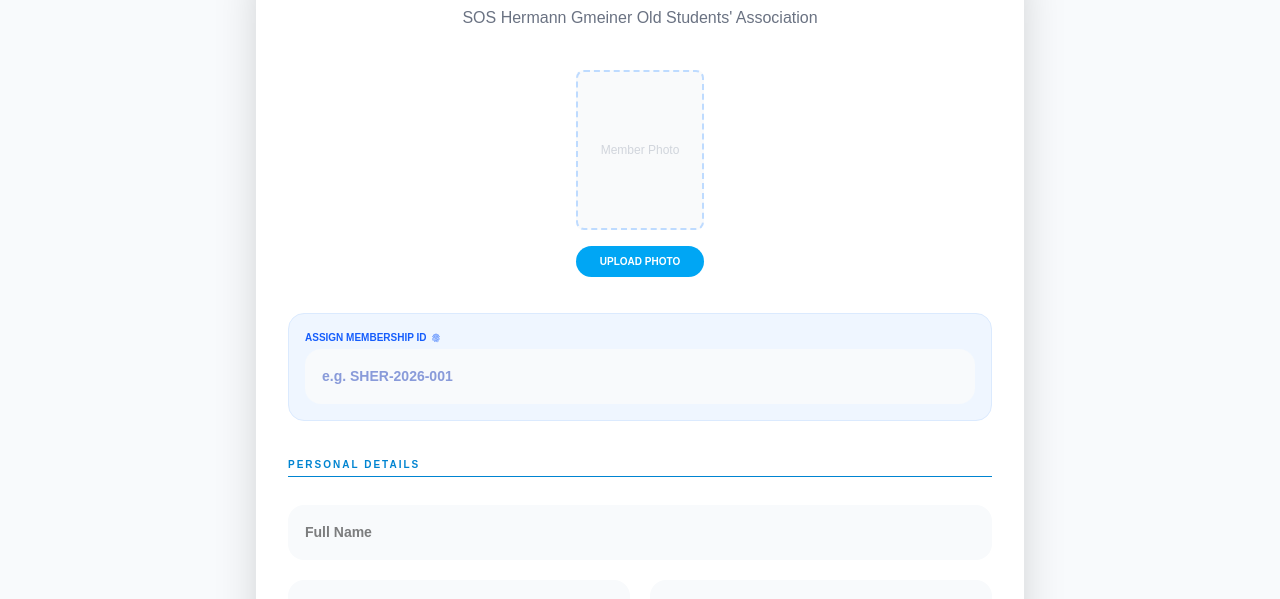
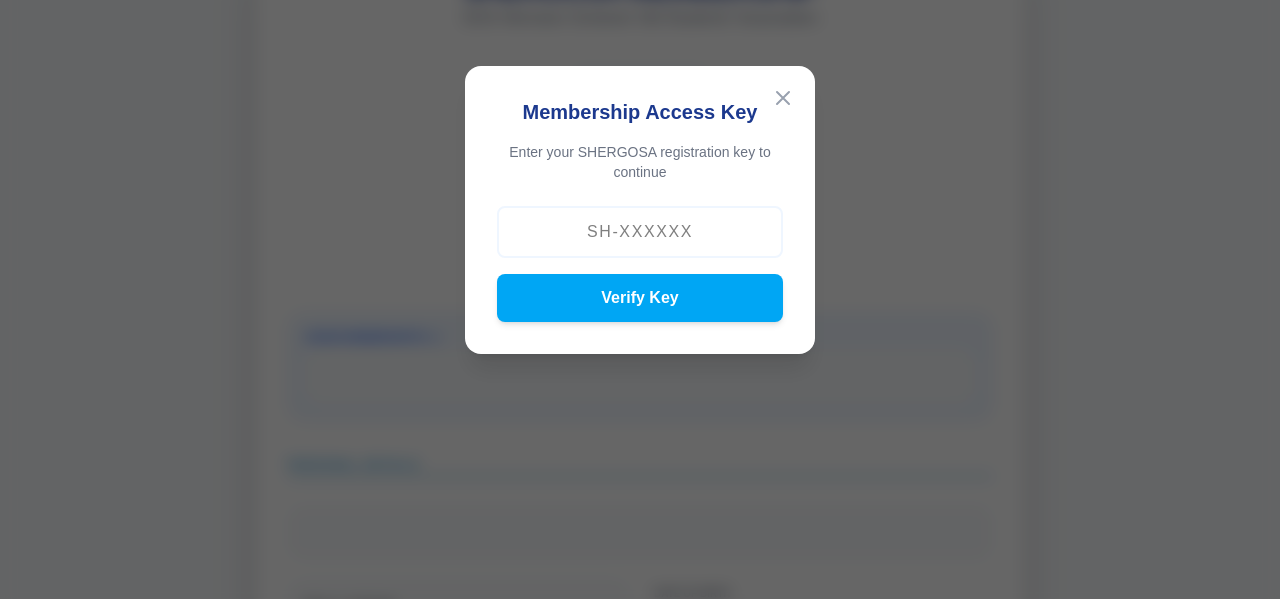
Before and after one commit to codeWithLeonard225/shergosa-alumni, a Next.js app: page /register in a window 1280 px wide. Shown: the part 190-789 px from the top of the page. Built offline with nearby package versions, Linux system fonts and the light colour scheme; no server answers.

Commit message:
advance Access Key

```diff
--- a/app/(main)/register/page.jsx
+++ b/app/(main)/register/page.jsx
@@ -2,6 +2,7 @@
 
 import { useState } from "react";
 import { db } from "@/app/lib/firebase";
+import { useRouter } from "next/navigation";
 import {
   collection, addDoc, serverTimestamp,
   query, where, getDocs
@@ -12,12 +13,58 @@
 import IDCardModal from "../../components/IDCardModal";
 
 export default function RegisterPage() {
+  const router = useRouter();
   const [error, setError] = useState("");
   const [validationErrors, setValidationErrors] = useState({});
   const [photo, setPhoto] = useState(null);
   const [photoPreview, setPhotoPreview] = useState(null);
   const [loading, setLoading] = useState(false);
   const [registeredClient, setRegisteredClient] = useState(null);
+
+  const [showKeyModal, setShowKeyModal] = useState(true);
+  const [accessKey, setAccessKey] = useState("");
+  const [keyError, setKeyError] = useState("");
+  const [verifiedKey, setVerifiedKey] = useState("");
+
+  const [autoFullname, setAutoFullname] = useState("");
+  const [autoMembershipId, setAutoMembershipId] = useState("");
+
+  const closeModal = () => {
+    router.push("/");
+  };
+  const verifyAccessKey = async () => {
+    setLoading(true);
+    setKeyError("");
+
+    try {
+      const q = query(
+        collection(db, "reg_codes"),
+        where("code", "==", accessKey.trim())
+      );
+
+      const snap = await getDocs(q);
+
+      if (snap.empty) {
+        setKeyError("Invalid Access Key");
+        setLoading(false);
+        return;
+      }
+
+      const docData = snap.docs[0].data();
+
+      // ⭐ get values from reg_codes
+      setAutoFullname(docData.assignedTo || "");
+      setAutoMembershipId(docData.membershipId || "");
+
+      setVerifiedKey(accessKey);
+      setShowKeyModal(false);
+
+    } catch (err) {
+      setKeyError("Error verifying key.");
+    }
+
+    setLoading(false);
+  };
 
   // ⭐ Validation Logic including EduPeriod
   const validateForm = (formData) => {
@@ -35,7 +82,7 @@
     if (!formData.get("className")) errors.className = "Graduation year is required";
 
     if (!formData.get("membershipTier")) errors.membershipTier = "Please select a membership tier";
-    if (!formData.get("regCode")) errors.regCode = "Registration access key is required";
+    // if (!formData.get("regCode")) errors.regCode = "Registration access key is required";
 
     setValidationErrors(errors);
     return Object.keys(errors).length === 0;
@@ -44,7 +91,7 @@
   const handlePhotoChange = async (e) => {
     const file = e.target.files[0];
     if (!file) return;
-    setValidationErrors(prev => ({...prev, photo: null}));
+    setValidationErrors(prev => ({ ...prev, photo: null }));
 
     const options = { maxSizeMB: 0.2, maxWidthOrHeight: 600, useWebWorker: true };
     try {
@@ -73,14 +120,14 @@
     setError("");
 
     const manualClientId = formData.get("manualClientId").trim().toUpperCase();
-    const inputRegCode = formData.get("regCode").trim();
+    const inputRegCode = verifiedKey;
 
     try {
       const codeQuery = query(collection(db, "reg_codes"), where("code", "==", inputRegCode));
       const codeSnap = await getDocs(codeQuery);
 
       if (codeSnap.empty) {
-        setValidationErrors(prev => ({...prev, regCode: "Invalid or non-existent code."}));
+        setValidationErrors(prev => ({ ...prev, regCode: "Invalid or non-existent code." }));
         setLoading(false);
         return;
       }
@@ -89,7 +136,7 @@
       const idDuplicateSnap = await getDocs(idDuplicateQuery);
 
       if (!idDuplicateSnap.empty) {
-        setValidationErrors(prev => ({...prev, manualClientId: "This ID is already taken."}));
+        setValidationErrors(prev => ({ ...prev, manualClientId: "This ID is already taken." }));
         setLoading(false);
         return;
       }
@@ -141,6 +188,56 @@
 
   return (
     <>
+
+      {showKeyModal && (
+        <div className="fixed inset-0 bg-black/60 flex items-center justify-center z-50 backdrop-blur-sm">
+          {/* Added 'relative' to the div below so the close button anchors correctly */}
+          <div className="bg-white p-8 rounded-2xl shadow-xl w-[350px] relative animate-in zoom-in-95 duration-300">
+
+            {/* ❌ CLOSE BUTTON - Redirects to Home */}
+            <button
+              onClick={closeModal}
+              className="absolute top-4 right-4 text-gray-400 hover:text-red-500 transition-colors p-1"
+              aria-label="Close and go to home"
+            >
+              <svg xmlns="http://www.w3.org/2000/svg" className="h-6 w-6" fill="none" viewBox="0 0 24 24" stroke="currentColor">
+                <path strokeLinecap="round" strokeLinejoin="round" strokeWidth={2} d="M6 18L18 6M6 6l12 12" />
+              </svg>
+            </button>
+
+            <h2 className="text-xl font-bold text-center mb-4 text-blue-900">
+              Membership Access Key
+            </h2>
+
+            <p className="text-sm text-gray-500 text-center mb-6">
+              Enter your SHERGOSA registration key to continue
+            </p>
+
+            <input
+              value={accessKey}
+              onChange={(e) => setAccessKey(e.target.value.toUpperCase())}
+              placeholder="SH-XXXXXX"
+              className="w-full p-3 border-2 border-blue-50 rounded-lg text-center font-mono tracking-widest focus:border-sky-400 outline-none transition-all"
+            />
+
+            {keyError && (
+              <p className="text-red-500 text-xs mt-2 text-center font-bold">
+                {keyError}
+              </p>
+            )}
+
+            <button
+              onClick={verifyAccessKey}
+              disabled={loading}
+              className={`w-full mt-4 py-3 rounded-lg font-bold text-white transition-all ${loading ? "bg-gray-400" : "bg-sky-500 hover:bg-sky-600 shadow-md active:scale-95"
+                }`}
+            >
+              {loading ? "Checking..." : "Verify Key"}
+            </button>
+
+          </div>
+        </div>
+      )}
       <main className="min-h-screen bg-slate-50 flex justify-center px-6 py-10">
         <div className="w-full max-w-3xl bg-white rounded-3xl shadow-2xl p-8 border-t-8 border-sky-400">
 
@@ -168,8 +265,9 @@
               </label>
               <input
                 name="manualClientId"
-                className={`input-field border-2 text-blue-800 ${validationErrors.manualClientId ? 'border-red-300' : 'border-blue-200'}`}
-                placeholder="e.g. SHER-2026-001"
+                value={autoMembershipId}
+                readOnly
+                className="input-field border-2 text-blue-800 bg-blue-100"
               />
               <InputError name="manualClientId" />
             </div>
@@ -177,7 +275,12 @@
             <div className="md:col-span-2 text-sky-600 font-black text-[10px] uppercase tracking-[0.2em] border-b pb-1 mb-2 mt-4">Personal Details</div>
 
             <div className="md:col-span-2">
-                <input name="fullname" className="input-field" placeholder="Full Name" />
+              <input
+                name="fullname"
+                value={autoFullname}
+                readOnly
+                className="input-field bg-gray-100"
+              />
               <InputError name="fullname" />
             </div>
 
@@ -187,7 +290,16 @@
             </div>
 
             <div>
-                <input type="date" name="dob" className="input-field" />
+              <label className="text-[10px] font-bold text-gray-500 uppercase ml-1">
+                Date of Birth
+              </label>
+
+              <input
+                type="date"
+                name="dob"
+                className="input-field"
+              />
+
               <InputError name="dob" />
             </div>
 
@@ -232,11 +344,7 @@
               <InputError name="membershipTier" />
             </div>
 
-            <div className={`md:col-span-2 mt-6 p-4 rounded-2xl border-2 ${validationErrors.regCode ? 'border-red-300 bg-red-50' : 'border-blue-100'}`}>
-              <label className="text-[10px] font-black text-blue-500 uppercase ml-1 flex items-center gap-1">Access Key <MdInfoOutline /></label>
-              <input name="regCode" className="input-field w-full font-mono text-lg uppercase tracking-widest bg-transparent" placeholder="SH-XXXXXX" />
-              <InputError name="regCode" />
-            </div>
+
 
             {error && (
               <div className="md:col-span-2 flex items-center gap-3 bg-red-50 p-4 rounded-xl border border-red-100">
--- a/app/components/RegCodeGen.jsx
+++ b/app/components/RegCodeGen.jsx
@@ -19,6 +19,7 @@
   const [loading, setLoading] = useState(false);
   const [recipientName, setRecipientName] = useState("");
   const [copying, setCopying] = useState(null);
+  const [membershipId, setMembershipId] = useState("");
 
   // 2. Updated fetchCodes to use the shared ORG_ID
   const fetchCodes = async () => {
@@ -46,19 +47,26 @@
   return;
 }
 
+if (!membershipId.trim()) {
+  alert("Please enter the membership ID.");
+  return;
+}
+
     setLoading(true);
     const newCode = "SOS-" + Math.random().toString(36).substring(2, 8).toUpperCase();
 
     try {
     await addDoc(collection(db, "reg_codes"), {
-        orgId: ORG_ID, // Uses the top-level constant
+  orgId: ORG_ID,
   code: newCode,
   assignedTo: recipientName,
+  membershipId: membershipId,
   status: "active",
   createdAt: serverTimestamp(),
 });
 
      setRecipientName("");
+setMembershipId("");
       fetchCodes();
     } catch (err) {
       console.error("Error generating code:", err);
@@ -109,9 +117,20 @@
   <MdPersonAdd className="absolute left-4 top-1/2 -translate-y-1/2 text-indigo-400 text-xl" />
   <input
     type="text"
-              placeholder="Enter Recipient Name (e.g. Musa Kamara)"
+    placeholder="Recipient Name (e.g. Musa Kamara)"
     value={recipientName}
     onChange={(e) => setRecipientName(e.target.value)}
+    className="w-full bg-white/10 border border-white/20 rounded-2xl py-4 pl-12 pr-4 text-white placeholder:text-indigo-300 focus:outline-none focus:ring-2 focus:ring-yellow-400 transition-all font-bold"
+  />
+</div>
+
+<div className="flex-1 relative">
+  <MdVpnKey className="absolute left-4 top-1/2 -translate-y-1/2 text-indigo-400 text-xl" />
+  <input
+    type="text"
+    placeholder="Membership ID (e.g. SHG-1023)"
+    value={membershipId}
+    onChange={(e) => setMembershipId(e.target.value.toUpperCase())}
     className="w-full bg-white/10 border border-white/20 rounded-2xl py-4 pl-12 pr-4 text-white placeholder:text-indigo-300 focus:outline-none focus:ring-2 focus:ring-yellow-400 transition-all font-bold"
   />
 </div>
@@ -135,6 +154,7 @@
           <table className="w-full text-left">
             <thead className="bg-gray-50 border-b text-[10px] font-bold text-gray-400 uppercase tracking-widest">
               <tr>
+                <th className="px-6 py-4">Membership ID</th>
                 <th className="px-6 py-4">Recipient Name</th>
                 <th className="px-6 py-4">Access Code</th>
                 <th className="px-6 py-4">Status</th>
@@ -143,7 +163,11 @@
             </thead>
             <tbody className="divide-y divide-gray-100">
               {codes.map((item) => (
+
                 <tr key={item.id} className="hover:bg-indigo-50/30 transition group">
+                  <td className="px-6 py-4 text-sm font-bold text-gray-700">
+  {item.membershipId || "-"}
+</td>
                   <td className="px-6 py-4 text-sm font-bold text-gray-700 capitalize">
                     {item.assignedTo || "Unnamed"}
                   </td>
```
Also changed, not shown: app/components/ContributionPage.jsx (+21 -8 lines). Lines whose indentation alone changed are shown as unchanged.
